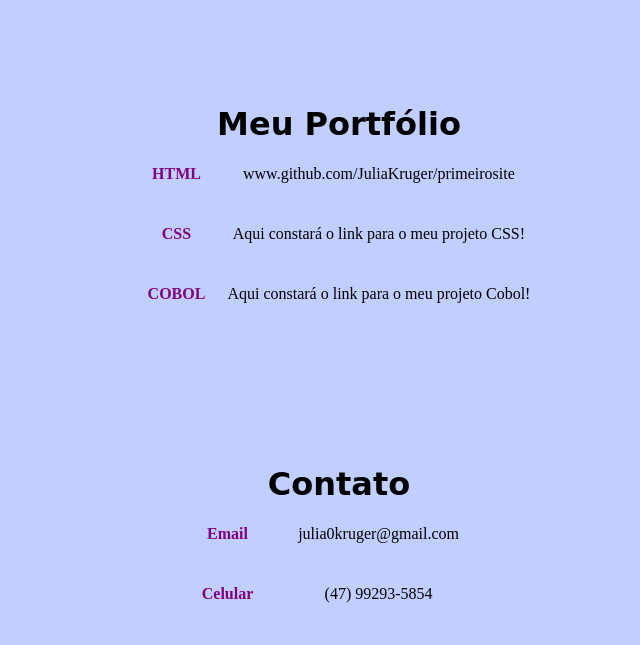
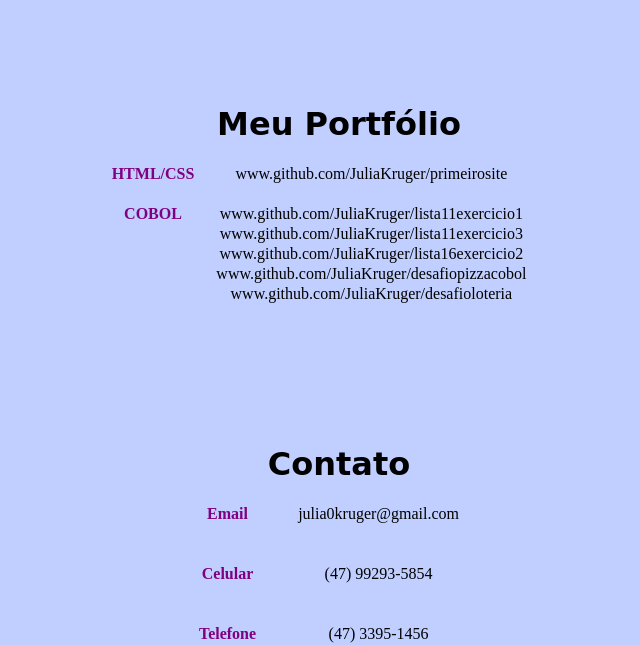
Before and after one commit to JuliaKruger/sitepessoal, a plain HTML site: page index.html in a window 1280 px wide. Shown: the part 1121-1766 px from the top of the page, without its empty margins (311-951 px from the left). Drawn offline with Linux system fonts and the light colour scheme; a web font is replaced by a local one.

Commit message:
Segunda versão do meu site pessoal
Adicionei meus projetos de cobol.

```diff
--- a/CSS/estilos.css
+++ b/CSS/estilos.css
@@ -106,7 +106,18 @@ table{
 }
 
 .portfolio{
-    padding: 20px;
+    padding-top: 20px;
+    padding-right: 20px;
+    color: purple;
+}
+
+.portfoliotexto1{
+    padding-top: 20px;
+    padding-right: 20px;
+    color: purple;
+}
+
+.portfoliotexto{
     padding-right: 20px;
     color: purple;
 }
--- a/index.html
+++ b/index.html
@@ -14,7 +14,7 @@
     <header>
         <nav id="cabecalho">
             <div class="cabecalhonome">
-                <h1>Julia Krüger</h1>
+                <h1><a href="#principal">Julia Krüger</a></h1>
             </div>
             <div class="cabecalhoitens">
 
@@ -68,17 +68,38 @@
         <h1 id="meuportfolio">Meu Portfólio</h1>
         <table id="tabelaportfolio">
             <tr>
-                <th class="portfolio">HTML</th>
-                <td class="portfoliotexto"><a href="https://github.com/JuliaKruger/primeirosite"
+                <th class="portfolio">HTML/CSS</th>
+                <td class="portfoliotexto1"><a href="https://github.com/JuliaKruger/primeirosite"
                         target="_blank">www.github.com/JuliaKruger/primeirosite</a></td>
             </tr>
             <tr>
-                <th class="portfolio">CSS</th>
-                <td class="portfoliotexto">Aqui constará o link para o meu projeto CSS!</td>
-            </tr>
-            <tr>
                 <th class="portfolio">COBOL</th>
-                <td class="portfoliotexto">Aqui constará o link para o meu projeto Cobol!</td>
+                <td class="portfoliotexto1"><a href="https://github.com/JuliaKruger/lista11exercicio1"
+                    target="_blank">www.github.com/JuliaKruger/lista11exercicio1</a></td>
+                       <tr>
+                            <td>
+                            <td class="portfoliotexto"><a href="https://github.com/JuliaKruger/lista11exercicio3"
+                                target="_blank">www.github.com/JuliaKruger/lista11exercicio3</a></td>
+                            </td>
+                        </tr>
+                        <tr>
+                            <td>
+                            <td class="portfoliotexto"><a href="https://github.com/JuliaKruger/lista16exercicio2"
+                                target="_blank">www.github.com/JuliaKruger/lista16exercicio2</a></td>
+                            </td>
+                        </tr>
+                        <tr>
+                            <td>
+                            <td class="portfoliotexto"><a href="https://github.com/JuliaKruger/desafiopizzacobol"
+                                target="_blank">www.github.com/JuliaKruger/desafiopizzacobol</a></td>
+                            </td>
+                        </tr>
+                        <tr>
+                            <td>
+                            <td class="portfoliotexto"><a href="https://github.com/JuliaKruger/desafioloteria"
+                                target="_blank">www.github.com/JuliaKruger/desafioloteria</a></td>
+                            </td>
+                        </tr>
             </tr>
         </table>
 
```
